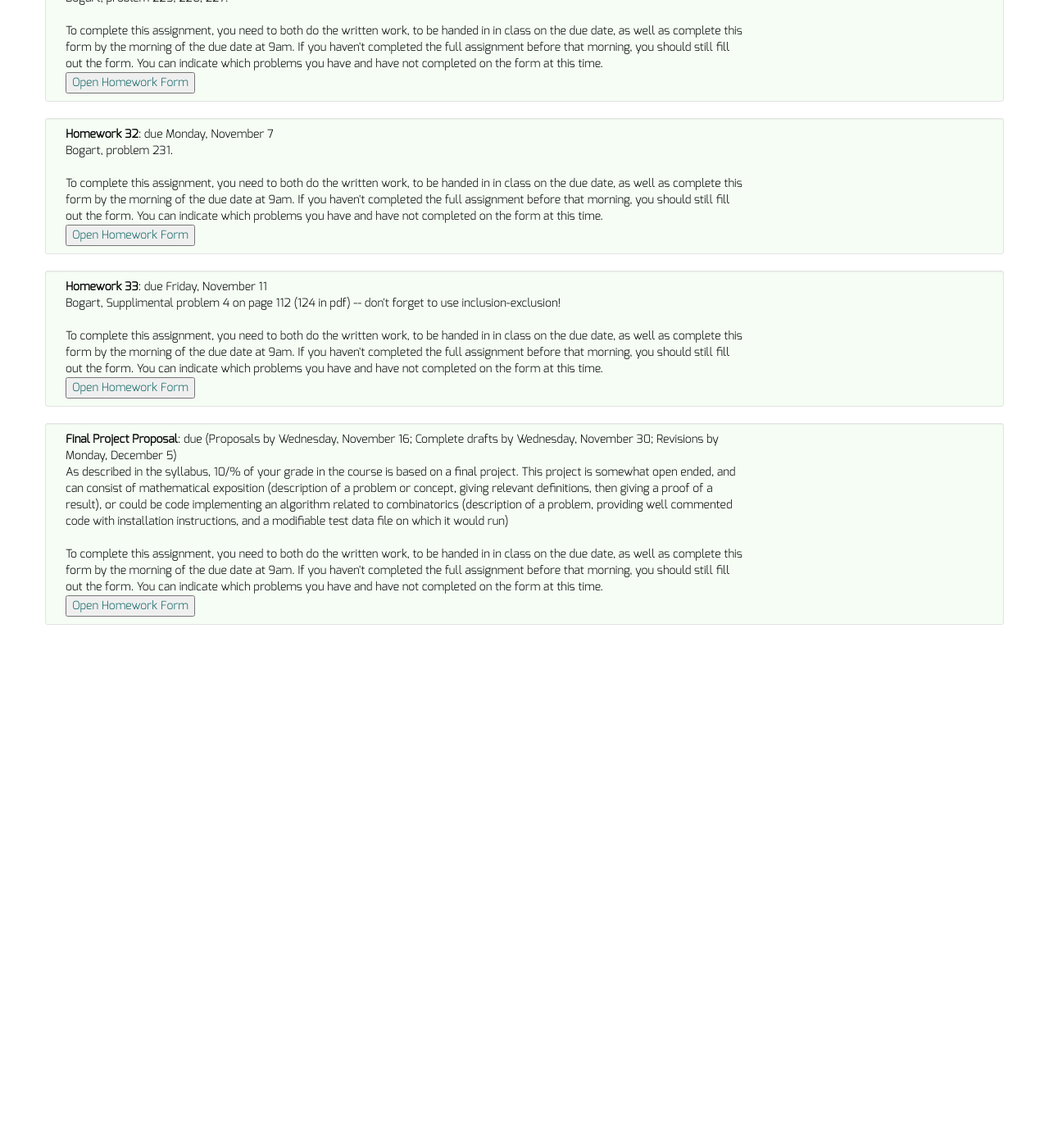
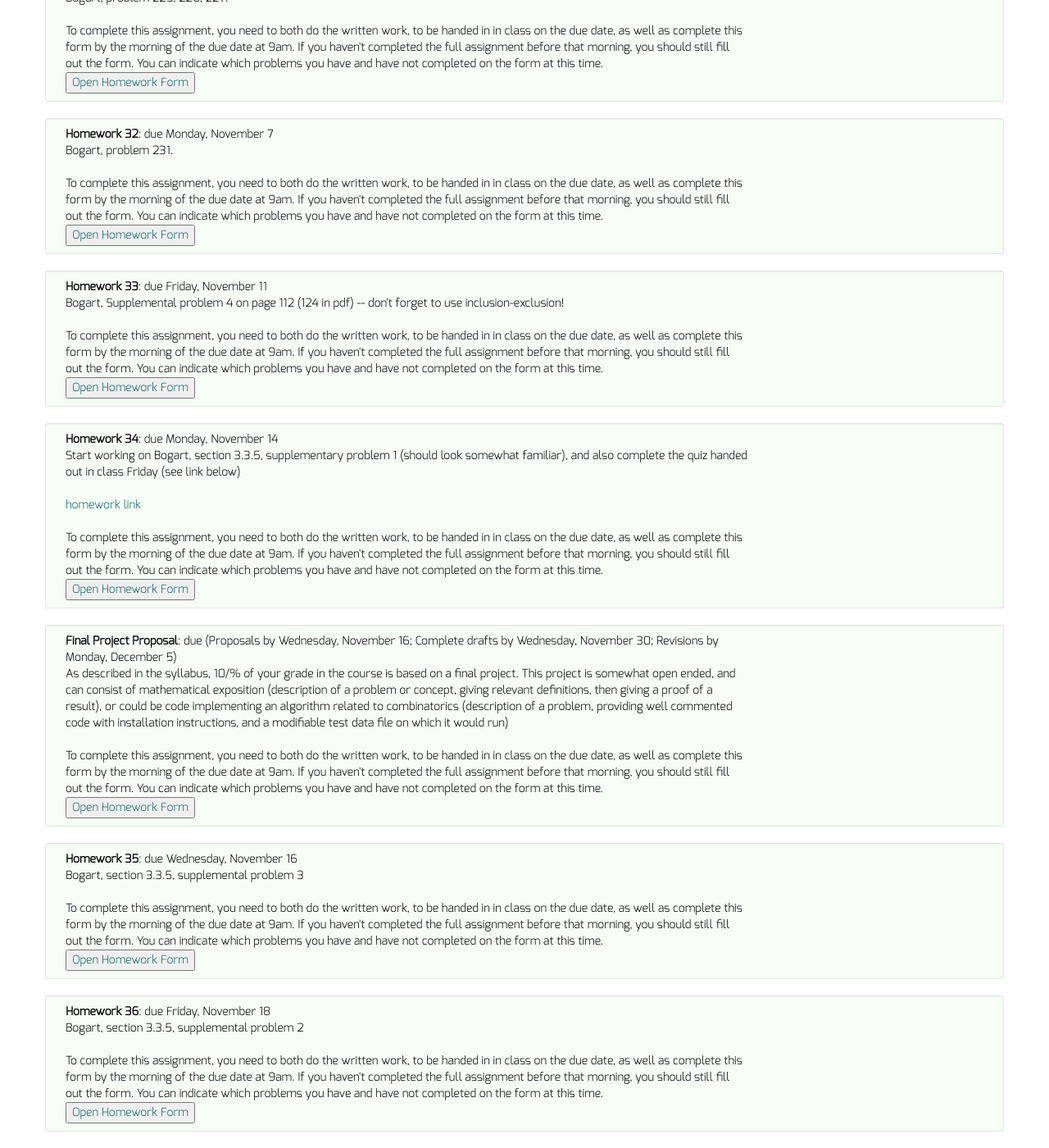
Before and after one commit to dkrashen/combinatorics, a Jekyll site: the page built from hw/index.html, in a window 1280 px wide and 1400 px high, scrolled down 4776 px. Shown: the whole window at 82% size. Built offline with Jekyll 4.4.1, drawn with Linux system fonts in a browser that asks for light colours; before the commit the page ends 5558 px from its top, so only the background shows below that.

Commit message:
add homework

```diff
--- a/_data/homework.yml
+++ b/_data/homework.yml
@@ -125,10 +125,17 @@
   due: "Monday, November 7"
   newformlink: "https://docs.google.com/forms/d/e/1FAIpQLScY33N2aWU-_0rXrQL1h_BiifbSmaJyswTUeV_WmlHPhumapw/viewform"
 - title: "Homework 33"
-  description: "Bogart, Supplimental problem 4 on page 112 (124 in pdf) --
+  description: "Bogart, Supplemental problem 4 on page 112 (124 in pdf) --
   don't forget to use inclusion-exclusion!"
   due: "Friday, November 11"
   newformlink: "https://docs.google.com/forms/d/e/1FAIpQLSfB3DmMtaInZFlL0khxxw-I3cbJzOIGnZDCgL034EN31P9Czw/viewform"
+- title: "Homework 34"
+  description: "Start working on Bogart, section 3.3.5, supplementary problem 1
+  (should look somewhat familiar), and also complete the quiz handed out in class Friday (see link
+  below)"
+  due: "Monday, November 14"
+  hwlink: "quiz9.pdf"
+  newformlink: ""
 - title: "Final Project Proposal"
   description: "As described in the syllabus, 10/% of your grade in the
   course is based on a final project. This project is somewhat open ended,
@@ -141,3 +148,13 @@
   due: "(Proposals by Wednesday, November 16; Complete drafts by
   Wednesday, November 30; Revisions by Monday, December 5)"
   newformlink: "https://docs.google.com/forms/d/e/1FAIpQLSdlRV2uMmmqhEBcbk761cmR3pstu5Zq_7nnjgPri9V08jBbiQ/viewform"
+
+- title: "Homework 35"
+  description: "Bogart, section 3.3.5, supplemental problem 3"
+  due: "Wednesday, November 16"
+  newformlink: ""
+
+- title: "Homework 36"
+  description: "Bogart, section 3.3.5, supplemental problem 2"
+  due: "Friday, November 18"
+  newformlink: ""
--- a/hw/index.html
+++ b/hw/index.html
@@ -15,6 +15,9 @@ layout: default
       <button>Open Homework Form</button>
     </a>
     {% endif %}
+    {% if h.hwlink %} <br /> <br />
+    <a href="{{ site.baseurl }}/hw/{{ h.hwlink }}">homework link</a>
+    {% endif %}
     {% if h.newformlink %} <br /> <br />
     To complete this assignment, you need to both do the written work, to
     be handed in in class on the due date, as well as complete this form by
```
Also changed, not shown: 1 other file.
